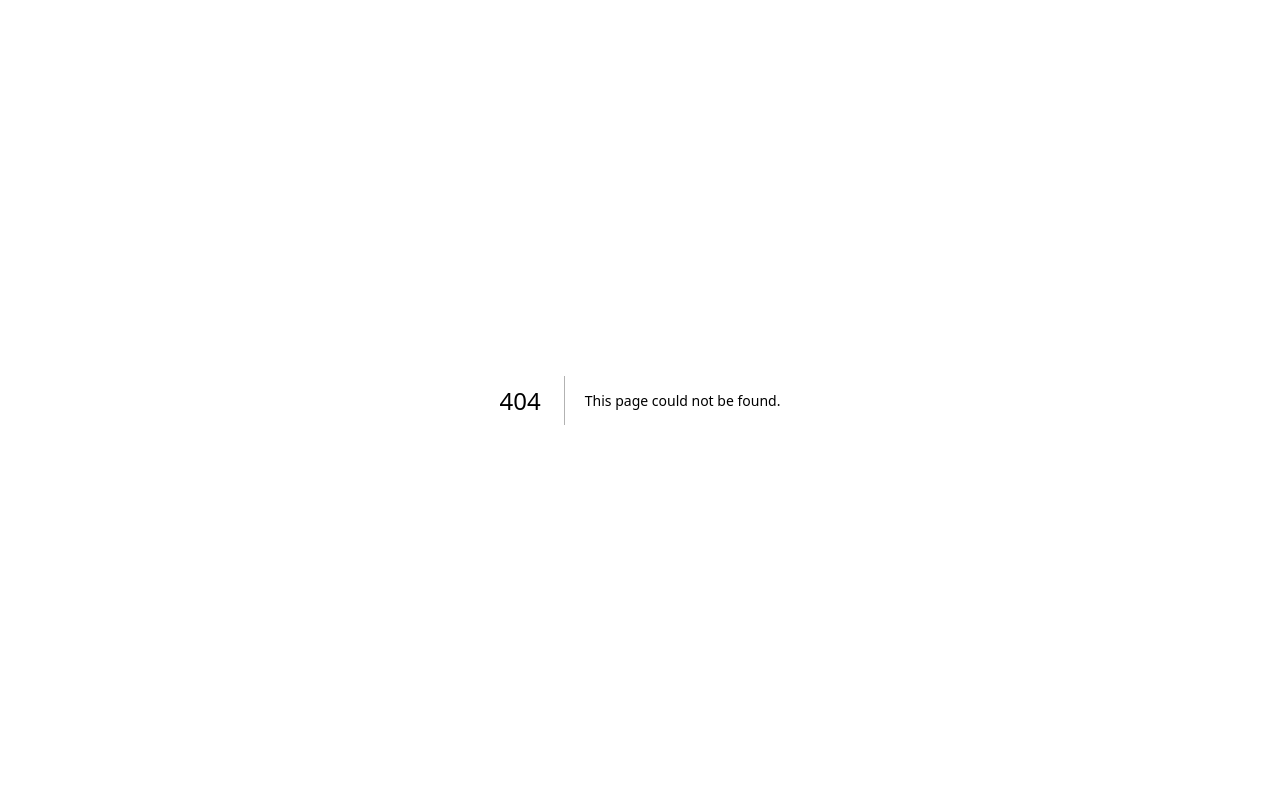
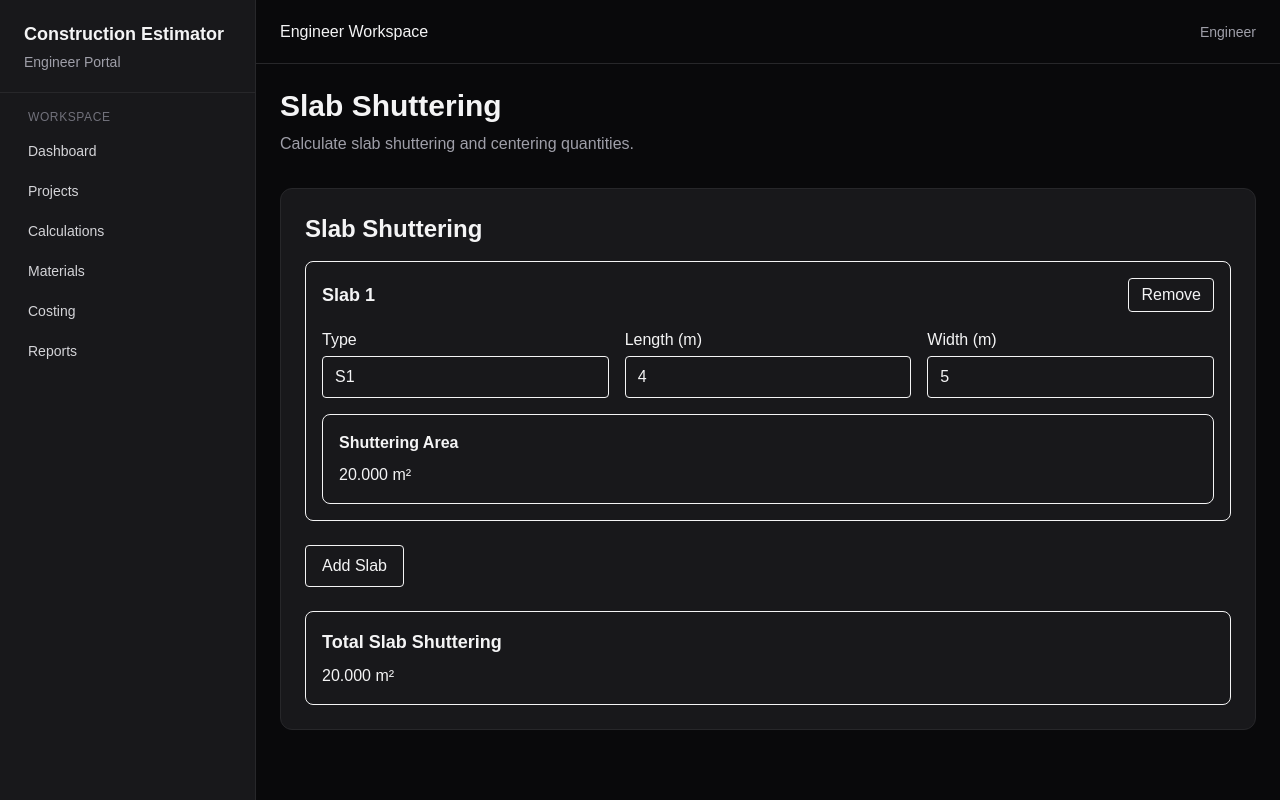
Before and after one commit to Somit-1412/construction-estimator, a Next.js app: page /engineer/calculations/slab-shuttering in a window 1280 px wide. Before the commit this address had no page. Built offline with nearby package versions, Linux system fonts and the light colour scheme.

Commit message:
Add slab shuttering estimation

```diff
--- a/app/engineer/calculations/page.tsx
+++ b/app/engineer/calculations/page.tsx
@@ -46,6 +46,11 @@ const calculationCategories = [
         name: "Slab Reinforcement",
         description: "Slab reinforcement steel quantities",
         href: "/engineer/calculations/slab-reinforcement",
+      },
+      {
+        name: "Slab Shuttering",
+        description: "Slab shuttering and centering quantities",
+        href: "/engineer/calculations/slab-shuttering",
       },
     ],
   },
--- /dev/null
+++ b/app/engineer/calculations/slab-shuttering/page.tsx
@@ -0,0 +1,21 @@
+import SlabShutteringSection from "@/components/SlabShutteringSection";
+
+export default function SlabShutteringPage() {
+  return (
+    <div className="mx-auto max-w-7xl">
+      <div className="mb-8">
+        <h1 className="text-3xl font-semibold">
+          Slab Shuttering
+        </h1>
+
+        <p className="mt-2 text-zinc-400">
+          Calculate slab shuttering and centering quantities.
+        </p>
+      </div>
+
+      <div className="rounded-xl border border-zinc-800 bg-zinc-900">
+        <SlabShutteringSection />
+      </div>
+    </div>
+  );
+}
--- /dev/null
+++ b/components/SlabShutteringSection.tsx
@@ -0,0 +1,186 @@
+"use client";
+
+import { useState } from "react";
+import {
+  calculateSlabShutteringArea,
+  SlabShutteringGroup,
+} from "@/lib/calculations/slabShuttering";
+
+const initialGroups: SlabShutteringGroup[] = [
+  {
+    type: "S1",
+    length: 4,
+    width: 5,
+  },
+];
+
+export default function SlabShutteringSection() {
+  const [groups, setGroups] =
+    useState<SlabShutteringGroup[]>(initialGroups);
+
+  function updateGroup(
+    index: number,
+    field: keyof SlabShutteringGroup,
+    value: string
+  ) {
+    setGroups((currentGroups) =>
+      currentGroups.map((group, groupIndex) =>
+        groupIndex === index
+          ? {
+              ...group,
+              [field]:
+                field === "type"
+                  ? value
+                  : Number(value),
+            }
+          : group
+      )
+    );
+  }
+
+  function addGroup() {
+    setGroups((currentGroups) => [
+      ...currentGroups,
+      {
+        type: `S${currentGroups.length + 1}`,
+        length: 1,
+        width: 1,
+      },
+    ]);
+  }
+
+  function removeGroup(index: number) {
+    setGroups((currentGroups) =>
+      currentGroups.filter(
+        (_, groupIndex) => groupIndex !== index
+      )
+    );
+  }
+
+  const totalShutteringArea = groups.reduce(
+    (total, group) =>
+      total + calculateSlabShutteringArea(group),
+    0
+  );
+
+  return (
+    <section className="p-6">
+      <h2 className="mb-4 text-2xl font-bold">
+        Slab Shuttering
+      </h2>
+
+      <div className="space-y-6">
+        {groups.map((group, index) => {
+          const shutteringArea =
+            calculateSlabShutteringArea(group);
+
+          return (
+            <div
+              key={index}
+              className="rounded-lg border p-4"
+            >
+              <div className="mb-4 flex items-center justify-between">
+                <h3 className="text-lg font-semibold">
+                  Slab {index + 1}
+                </h3>
+
+                <button
+                  type="button"
+                  onClick={() => removeGroup(index)}
+                  className="rounded border px-3 py-1"
+                >
+                  Remove
+                </button>
+              </div>
+
+              <div className="grid grid-cols-1 gap-4 md:grid-cols-3">
+                <label className="flex min-w-0 flex-col gap-1">
+                  <span>Type</span>
+
+                  <input
+                    type="text"
+                    value={group.type}
+                    onChange={(event) =>
+                      updateGroup(
+                        index,
+                        "type",
+                        event.target.value
+                      )
+                    }
+                    className="w-full min-w-0 rounded border px-3 py-2"
+                  />
+                </label>
+
+                <label className="flex min-w-0 flex-col gap-1">
+                  <span>Length (m)</span>
+
+                  <input
+                    type="number"
+                    min="0"
+                    step="0.01"
+                    value={group.length}
+                    onChange={(event) =>
+                      updateGroup(
+                        index,
+                        "length",
+                        event.target.value
+                      )
+                    }
+                    className="w-full min-w-0 rounded border px-3 py-2"
+                  />
+                </label>
+
+                <label className="flex min-w-0 flex-col gap-1">
+                  <span>Width (m)</span>
+
+                  <input
+                    type="number"
+                    min="0"
+                    step="0.01"
+                    value={group.width}
+                    onChange={(event) =>
+                      updateGroup(
+                        index,
+                        "width",
+                        event.target.value
+                      )
+                    }
+                    className="w-full min-w-0 rounded border px-3 py-2"
+                  />
+                </label>
+              </div>
+
+              <div className="mt-4 rounded-lg border p-4">
+                <h4 className="font-semibold">
+                  Shuttering Area
+                </h4>
+
+                <p className="mt-2">
+                  {shutteringArea.toFixed(3)} m²
+                </p>
+              </div>
+            </div>
+          );
+        })}
+      </div>
+
+      <button
+        type="button"
+        onClick={addGroup}
+        className="mt-6 rounded border px-4 py-2"
+      >
+        Add Slab
+      </button>
+
+      <div className="mt-6 rounded-lg border p-4">
+        <h3 className="text-lg font-semibold">
+          Total Slab Shuttering
+        </h3>
+
+        <p className="mt-2">
+          {totalShutteringArea.toFixed(3)} m²
+        </p>
+      </div>
+    </section>
+  );
+}
--- /dev/null
+++ b/lib/calculations/slabShuttering.ts
@@ -0,0 +1,23 @@
+export type SlabShutteringGroup = {
+  type: string;
+  length: number;
+  width: number;
+};
+
+function validateSlabShutteringGroup(
+  group: SlabShutteringGroup
+): void {
+  if (group.length < 0 || group.width < 0) {
+    throw new Error(
+      "Slab shuttering dimensions cannot be negative."
+    );
+  }
+}
+
+export function calculateSlabShutteringArea(
+  group: SlabShutteringGroup
+): number {
+  validateSlabShutteringGroup(group);
+
+  return group.length * group.width;
+}
```
Also changed, not shown: 1 other file (tests, documents, lock files or other folders).
